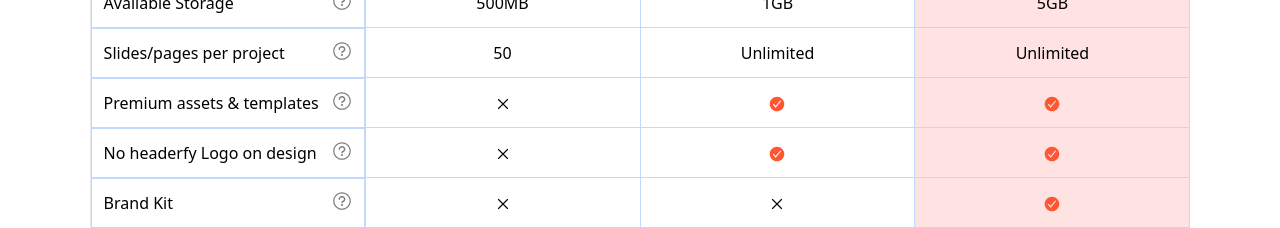
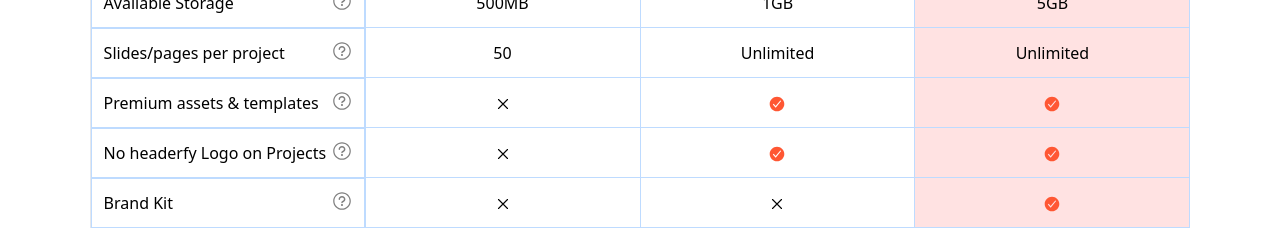
Before and after one commit to tekprenuers/Collaboration_WebApp, a React (Vite) app: page /pricing in a window 1280 px wide. Shown: the part 1260-1488 px from the top of the page. Built offline with nearby package versions, Linux system fonts and the light colour scheme.

Commit message:
changed the design to project on pricing

```diff
--- a/src/Components/Pricing/Pricing_Bnr_3.tsx
+++ b/src/Components/Pricing/Pricing_Bnr_3.tsx
@@ -64,7 +64,7 @@ const Pricing_Bnr_3: React.FC = () => {
                 values: [false, true, true],
               },
               {
-                feature: "No headerfy Logo on design",
+                feature: "No headerfy Logo on Projects",
                 values: [false, true, true],
               },
               { feature: "Brand Kit", values: [false, false, true] },
@@ -170,7 +170,7 @@ const Pricing_Bnr_3: React.FC = () => {
                   values: [false, true, true],
                 },
                 {
-                  feature: "No headerfy Logo on design",
+                  feature: "No headerfy Logo on Projects",
                   values: [false, true, true],
                 },
                 { feature: "Brand Kit", values: [false, false, true] },
```
